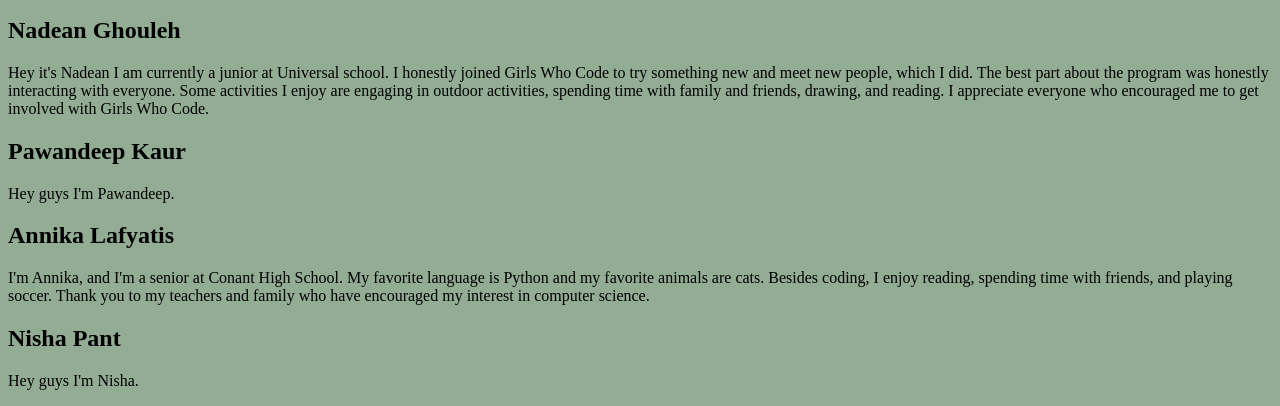
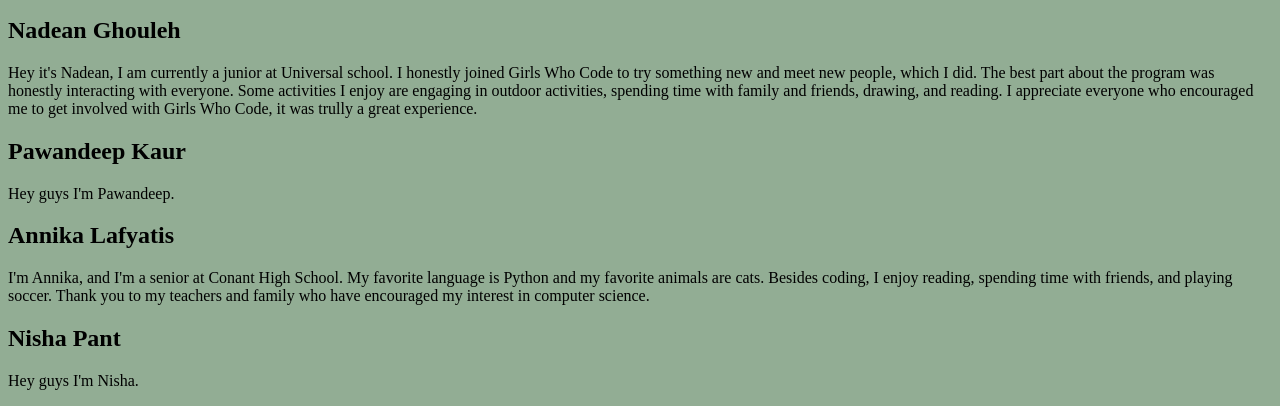
Before and after one commit to nishapant/climate-karma, a plain HTML site: page aboutus.html in a window 1280 px wide. Shown: the part 411-817 px from the top of the page. Drawn offline with Linux system fonts and the light colour scheme.

Commit message:
background

```diff
--- a/aboutus.html
+++ b/aboutus.html
@@ -24,7 +24,7 @@
     bring awareness to simple ways that people can reduce their carbon footprint and waste.
   </p>
   <h2>Nadean Ghouleh</h2>
-  <p>Hey it's Nadean I am currently a junior at Universal school. I honestly joined Girls Who Code to try something new and meet new people, which I did. The best part about the program was honestly interacting with everyone. Some activities I enjoy are engaging in outdoor activities, spending time with family and friends, drawing, and reading. I appreciate everyone who encouraged me to get involved with Girls Who Code. </p>
+  <p>Hey it's Nadean, I am currently a junior at Universal school. I honestly joined Girls Who Code to try something new and meet new people, which I did. The best part about the program was honestly interacting with everyone. Some activities I enjoy are engaging in outdoor activities, spending time with family and friends, drawing, and reading. I appreciate everyone who encouraged me to get involved with Girls Who Code, it was trully a great experience. </p>
   <h2>Pawandeep Kaur</h2>
   <p>Hey guys I'm Pawandeep.</p>
   <h2>Annika Lafyatis</h2>
```
